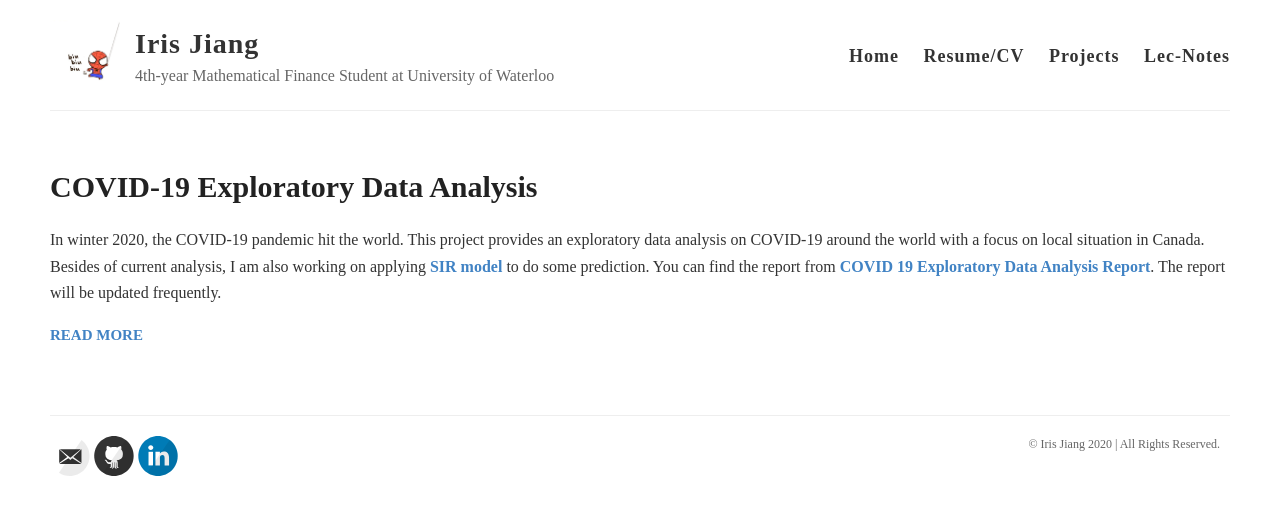
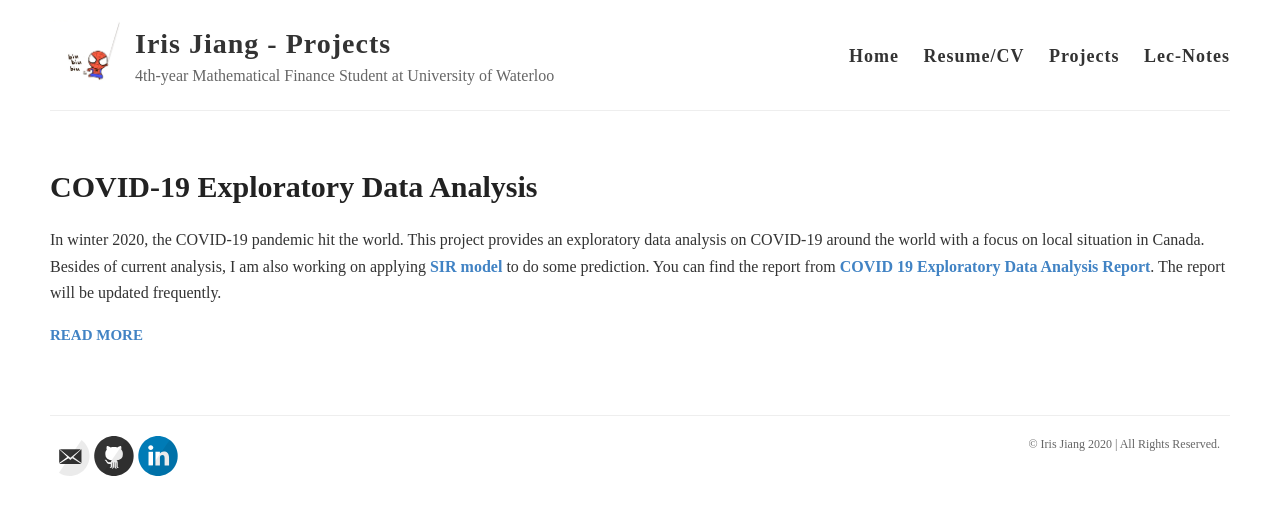
Before and after one commit to my-jiang/my-jiang.github.io, a Jekyll site: the page built from projects/index.html, in a window 1280 px wide. Shown: the top 515 px of the page. Built offline with Jekyll 4.4.1, drawn with Linux system fonts in a browser that asks for light colours.

Commit message:
updates April 15

```diff
--- a/projects/COVID-19-EDA/COVID-19-EDA.html
+++ b/projects/COVID-19-EDA/COVID-19-EDA.html
@@ -10,7 +10,7 @@
 
 <meta name="author" content="Iris Jiang" />
 
-<meta name="date" content="2020-04-13" />
+<meta name="date" content="2020-04-15" />
 
 <title>COVID-19 Exploratory Data Analysis</title>
 
@@ -83,7 +83,7 @@
 
     <div id="postamble" data-toggle="wy-nav-shift" class="status">
               <p class="author"><span class="glyphicon glyphicon-user"></span> Iris Jiang</p>
-                  <p class="date"><span class="glyphicon glyphicon-calendar"></span> April 13, 2020</p>
+                  <p class="date"><span class="glyphicon glyphicon-calendar"></span> April 15, 2020</p>
         </div>
 </div>
 
--- a/projects/index.html
+++ b/projects/index.html
@@ -1,5 +1,5 @@
 ---
-layout: default
+layout: projects
 title: Projects
 ---
 
```
Also changed, not shown: projects/COVID-19-EDA/COVID-19-EDA_files/figure-html/unnamed-chunk-11-1.png, projects/COVID-19-EDA/COVID-19-EDA_files/figure-html/unnamed-chunk-12-1.png, projects/COVID-19-EDA/COVID-19-EDA_files/figure-html/unnamed-chunk-13-1.png, projects/COVID-19-EDA/COVID-19-EDA_files/figure-html/unnamed-chunk-14-1.png, projects/COVID-19-EDA/COVID-19-EDA_files/figure-html/unnamed-chunk-15-1.png, projects/COVID-19-EDA/COVID-19-EDA_files/figure-html/unnamed-chunk-3-1.png, projects/COVID-19-EDA/COVID-19-EDA_files/figure-html/unnamed-chunk-4-1.png, projects/COVID-19-EDA/COVID-19-EDA_files/figure-html/unnamed-chunk-5-1.png, projects/COVID-19-EDA/COVID-19-EDA_files/figure-html/unnamed-chunk-6-1.png, projects/COVID-19-EDA/COVID-19-EDA_files/figure-html/unnamed-chunk-7-1.png, projects/COVID-19-EDA/COVID-19-EDA_files/figure-html/unnamed-chunk-8-1.png, projects/COVID-19-EDA/COVID-19-EDA_files/figure-html/unnamed-chunk-9-1.png.
